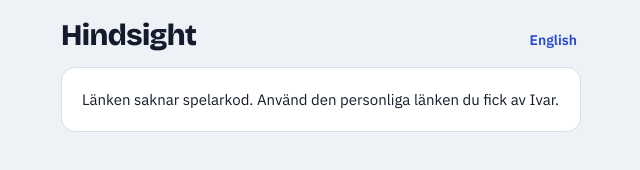
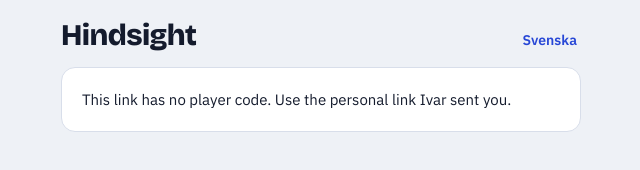
Before and after one commit to notnaranjagrande/hindsight, a plain HTML site: page index.html in a window 1280 px wide. Shown: the full height of the page, 319-959 px from the left. Drawn offline with nearby package versions, Linux system fonts and the light colour scheme.

Commit message:
Make English the default language
Co-Authored-By: Claude Sonnet 5.5 <noreply@anthropic.com>

```diff
--- a/config.js
+++ b/config.js
@@ -4,6 +4,6 @@ window.HINDSIGHT_CONFIG = {
   supabaseUrl: "https://dwshwtfhdkkulendkprp.supabase.co",
   supabaseAnonKey: "sb_publishable_5iRutcicsB44PKbpfV1j2Q_ZKdZlbI1",
   studyStart: "2026-11-04",   // day 1, in Swedish time. Day 21 = 2026-11-24.
-  contentVersion: "2026-11-04-21cards-b",  // change when cards/test/series files change
+  contentVersion: "2026-11-04-21cards-c",  // change when cards/test/series files change
   postTestDay: 21             // the after-test unlocks from this day
 };
--- a/i18n.js
+++ b/i18n.js
@@ -504,7 +504,7 @@ const STRINGS = {
 };
 
 
-let lang = (() => { try { return localStorage.getItem("hindsight-lang") || "sv"; } catch (e) { return "sv"; } })();
+let lang = (() => { try { return localStorage.getItem("hindsight-lang") || "en"; } catch (e) { return "en"; } })();
 
 function setLang(l) {
   lang = l;
--- a/index.html
+++ b/index.html
@@ -1,5 +1,5 @@
 <!doctype html>
-<html lang="sv">
+<html lang="en">
 <head>
 <meta charset="utf-8">
 <meta name="viewport" content="width=device-width, initial-scale=1">
@@ -13,7 +13,7 @@
 <div class="wrap">
   <header>
     <h1>Hindsight</h1>
-    <button class="link" id="lang">English</button>
+    <button class="link" id="lang">Svenska</button>
   </header>
   <p class="banner" id="demo" hidden></p>
   <main id="stage"><section class="card"><p class="muted">…</p></section></main>
```
